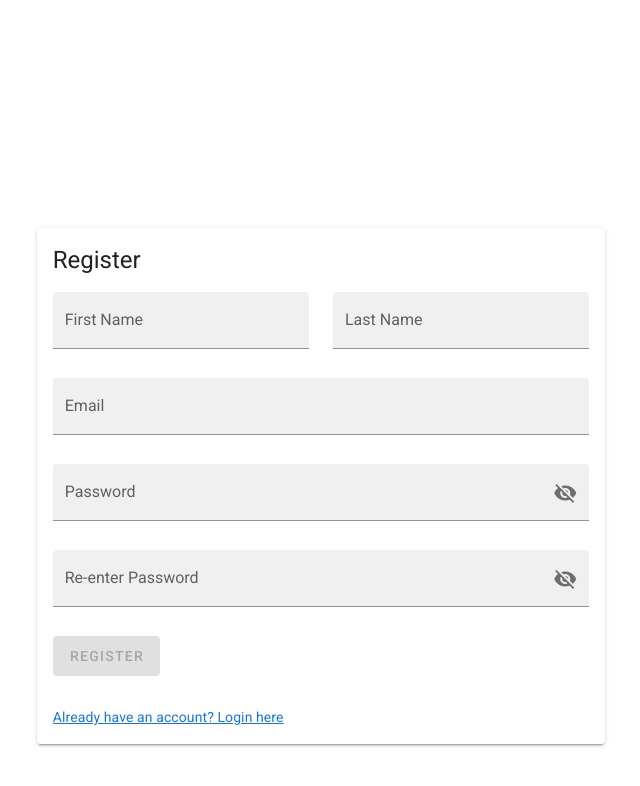
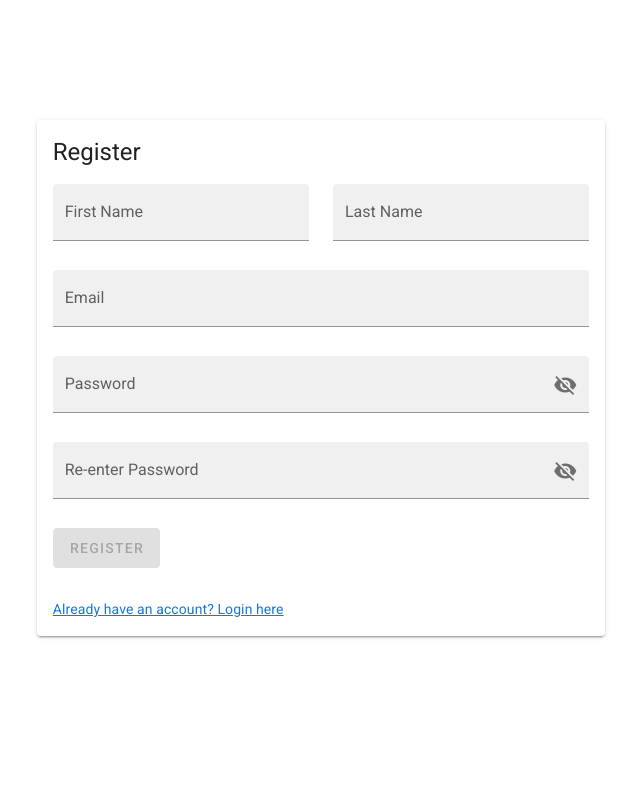
Before and after one commit to Randyyeo/file-upload-nuxt, a Nuxt app: page /register in a window 1280 px wide. Shown: the top 786 px of the page, without its empty margins (319-959 px from the left). Built offline with nearby package versions, Linux system fonts and the light colour scheme.

Commit message:
login and register margin changes

```diff
--- a/pages/login.vue
+++ b/pages/login.vue
@@ -92,6 +92,6 @@ export default {
 </script>
 <style scoped>
 .login {
-  transform: translateY(70%);
+  transform: translateY(50%);
 }
 </style>
--- a/pages/register.vue
+++ b/pages/register.vue
@@ -150,6 +150,6 @@ export default {
 </script>
 <style scoped>
 .register {
-  transform: translateY(40%);
+  transform: translateY(20%);
 }
 </style>
```
